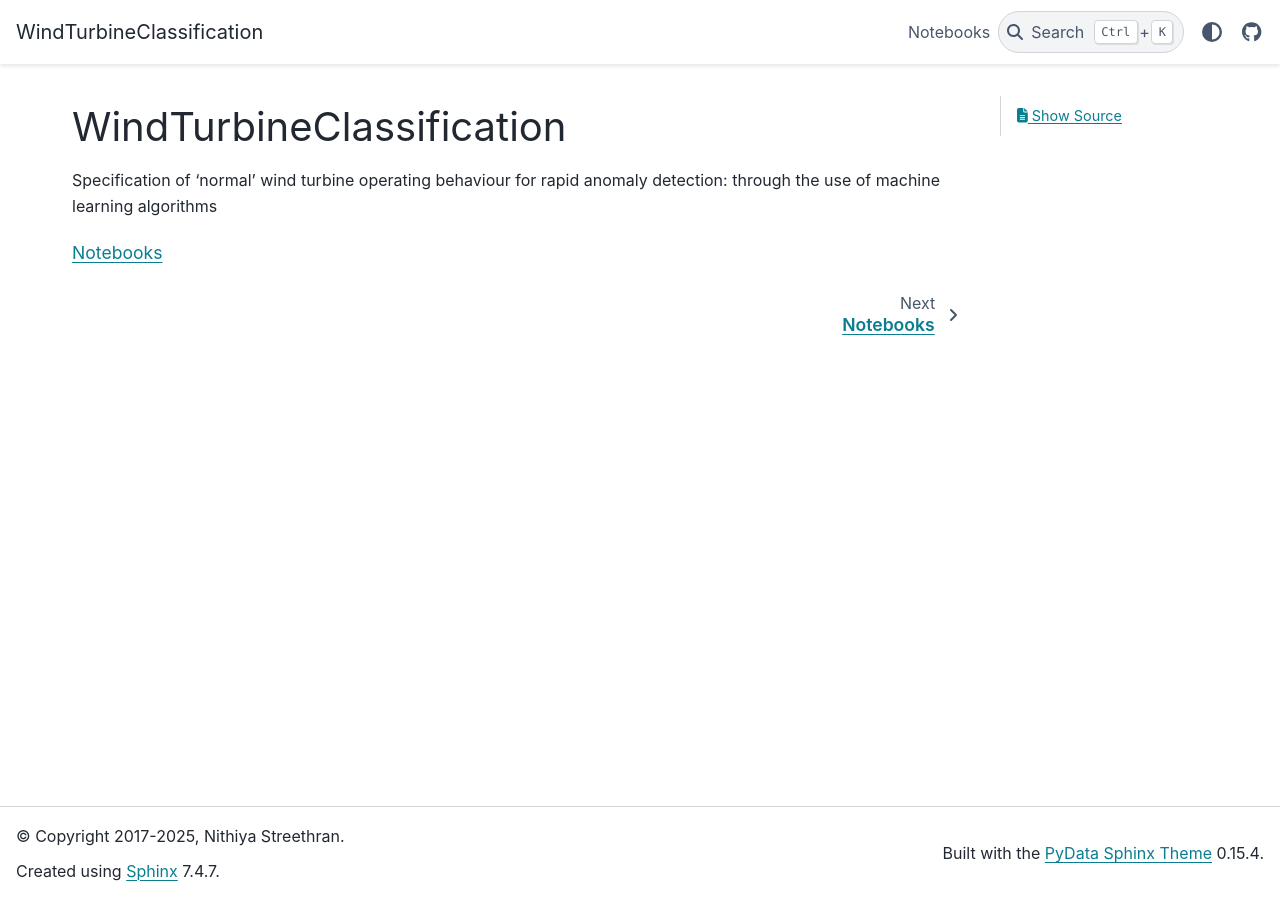
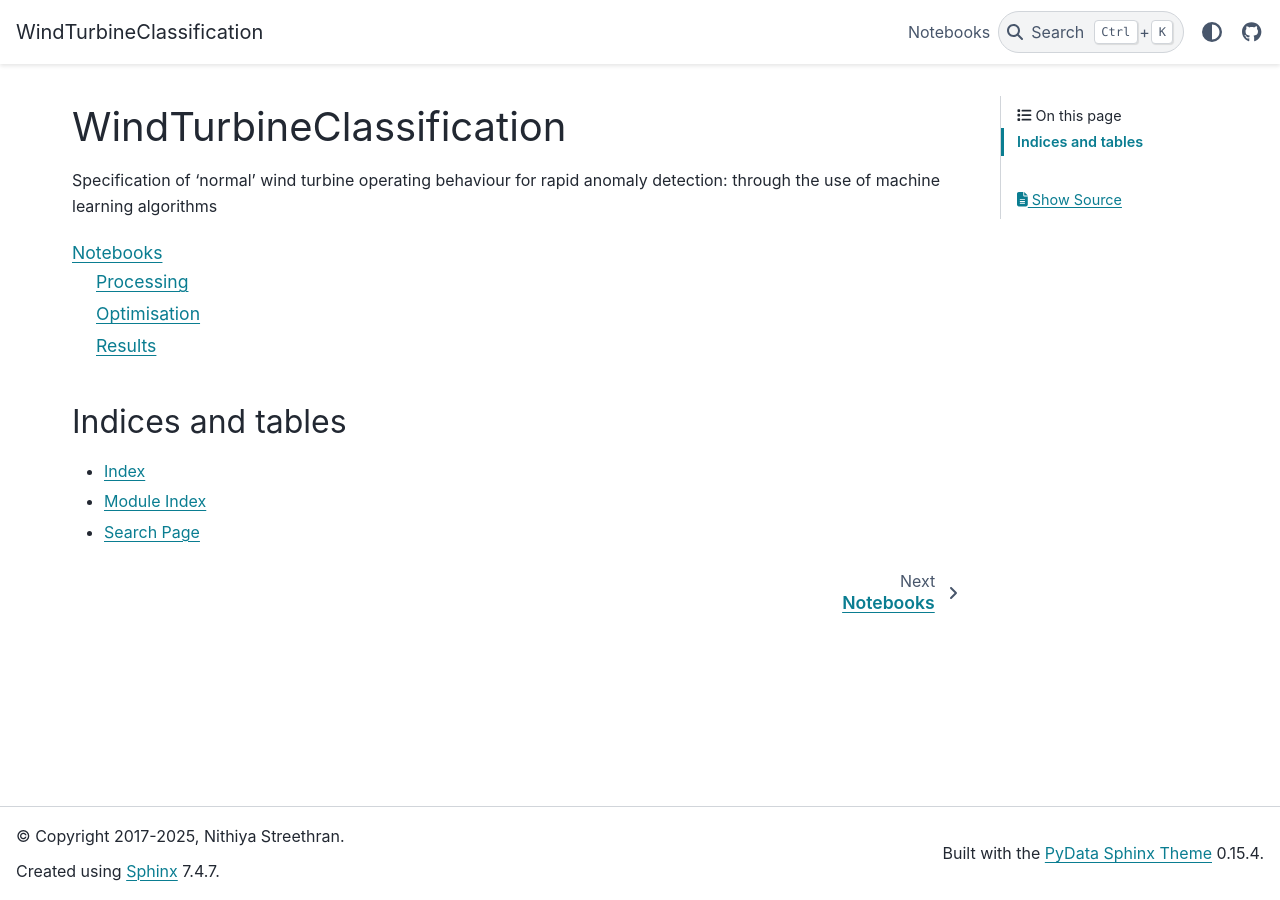
Before and after one commit to nmstreethran/WindTurbineClassification, a Sphinx documentation site: the page built from docs/index.rst, in a window 1280 px wide. Built offline with Sphinx 7.4.7 and the PyData theme 0.15.4, drawn with Linux system fonts in a browser that asks for light colours; pages that are not in the unit, such as notebooks, are missing from menus.

Commit message:
update sectioning

```diff
--- a/docs/index.rst
+++ b/docs/index.rst
@@ -14,3 +14,10 @@ Specification of 'normal' wind turbine operating behaviour for rapid anomaly det
 
    report
    notebooks
+
+Indices and tables
+------------------
+
+* :ref:`genindex`
+* :ref:`modindex`
+* :ref:`search`
```
Also changed, not shown: docs/notebooks/optimisation.rst (added, +9 -0 lines), docs/notebooks/processing.rst (added, +9 -0 lines), docs/notebooks/results.rst (added, +9 -0 lines).
